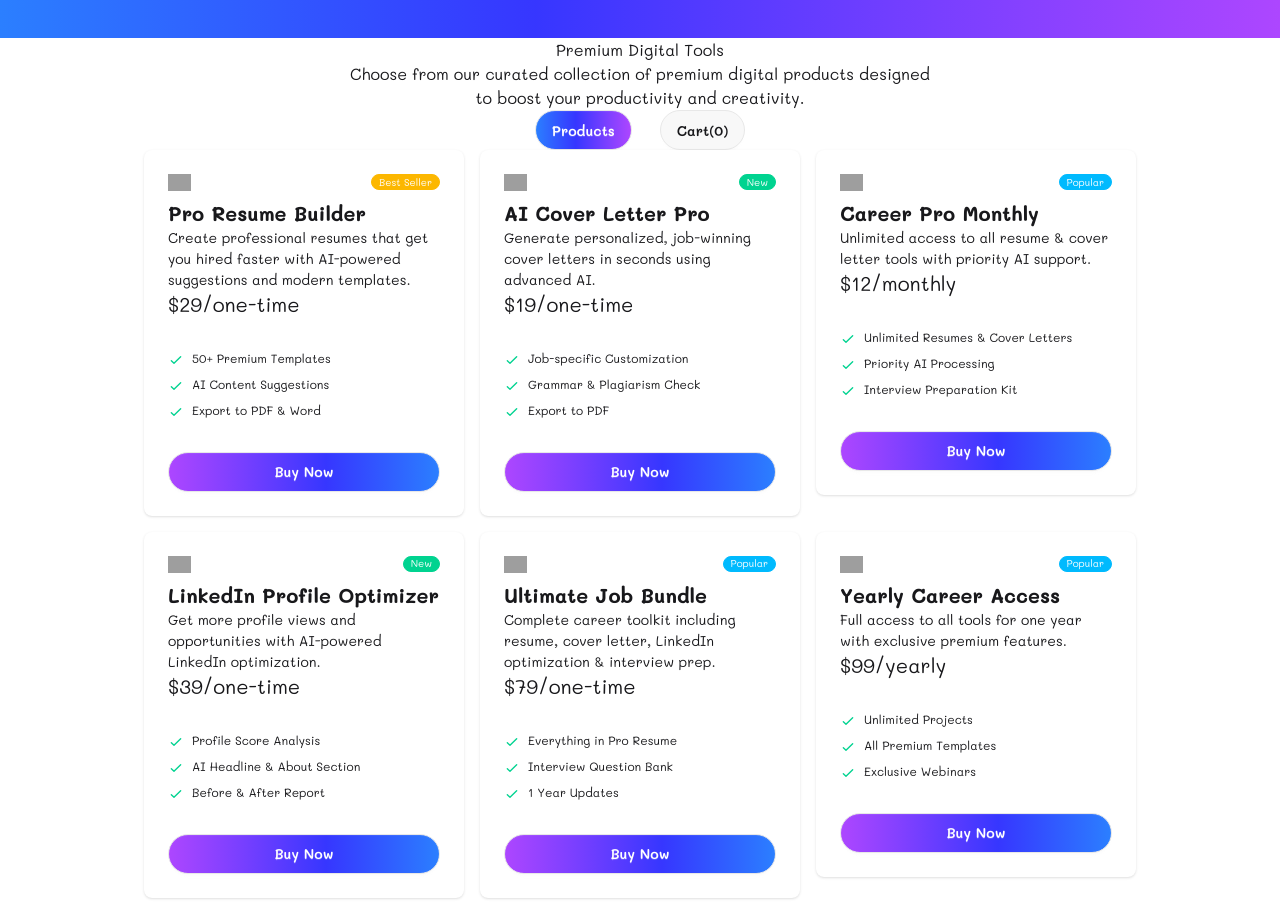
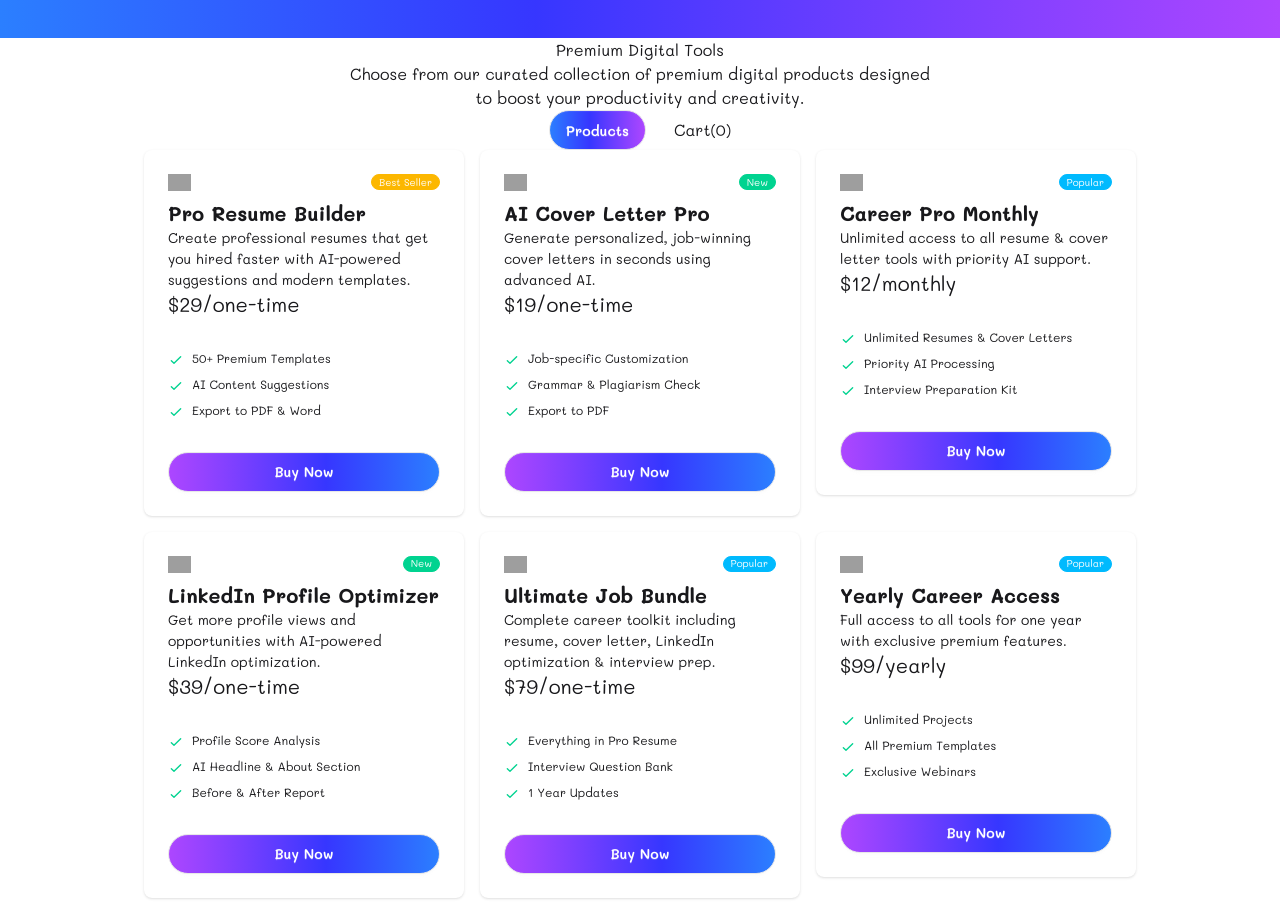
Before and after one commit to abdussattarsakil/DigiTools-project-assingment-6-, a React (Vite) app: page / in a window 1280 px wide. Shown: the part 921-1828 px from the top of the page. Built offline with nearby package versions, Linux system fonts and the light colour scheme; grey boxes are pictures that could not be loaded.

Commit message:
toggle btn style add

```diff
--- a/src/components/AllProducts.jsx
+++ b/src/components/AllProducts.jsx
@@ -22,11 +22,11 @@
             {/* dynamic */}
             <div className="flex gap-7 justify-center">
                 <button onClick={productsBtn}
-                    className="btn bg-linear-to-r/hsl from-blue-500 to-purple-500 text-white rounded-full">Products
+                    className={`${toggleBtn?'btn rounded-full':'btn bg-linear-to-r/hsl from-blue-500 to-purple-500 text-white rounded-full'}`}>Products
                 </button>
 
                 <button onClick={cartsBtn}
-                    className="btn rounded-full">Cart({carts.length})
+                    className={`${toggleBtn&&'btn bg-linear-to-r/hsl from-blue-500 to-purple-500 text-white rounded-full'}`}>Cart({carts.length})
                 </button>
             </div>
 
```
